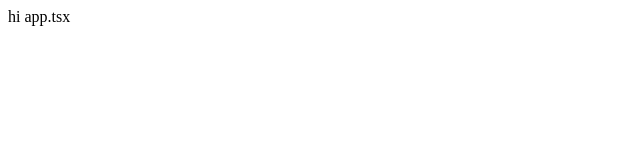
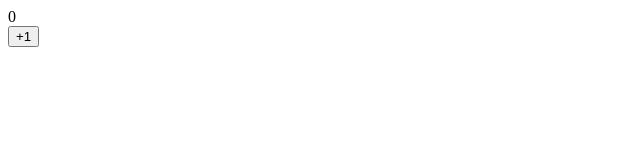
Before and after one commit to coderjam/zhiwei-wallet-frontend, a Vue app: page / in a window 1280 px wide. Shown: the top 160 px of the page, without its empty margins (0-640 px from the left). Built offline with nearby package versions, Linux system fonts and the light colour scheme.

Commit message:
一个简单的计数写法

```diff
--- a/src/App.tsx
+++ b/src/App.tsx
@@ -1,7 +1,18 @@
-import { defineComponent } from "vue";
+import {defineComponent, ref} from "vue";
 
 export const App = defineComponent({
-    setup(){
-        return ()=> (<div>hi app.tsx</div>)
+    setup() {
+        const refCount = ref(0)
+        const onClick = () => {
+            refCount.value += 1
+        }
+        return () => <>
+            <div>
+                {refCount.value}
+            </div>
+            <div>
+                <button onClick={onClick}>+1</button>
+            </div>
+        </>
     }
 })
```
